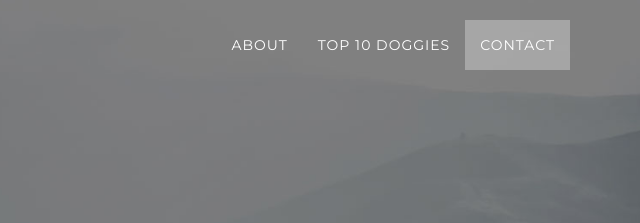
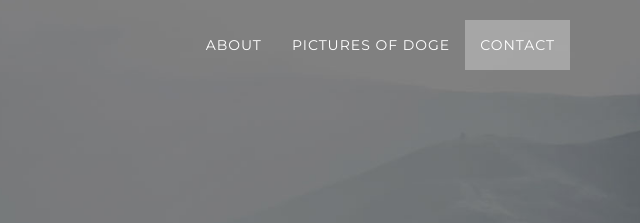
Before and after one commit to kitz2212/gray, a website: page index.html in a window 1280 px wide. Shown: the top 223 px of the page, 640-1280 px from the left. Drawn offline with nearby package versions, Linux system fonts and the light colour scheme; some packages are replaced by stand-ins of ours.

Commit message:
Update index.html

```diff
--- a/index.html
+++ b/index.html
@@ -56,7 +56,7 @@
                         <a class="page-scroll" href="#about">About</a>
                     </li>
                     <li>
-                        <a class="page-scroll" href="#top 10 Doggies">Top </span> 10 Doggies</a>
+                        <a class="page-scroll" href="#Pictures of Doge">Pictures of Doge</a>
                     </li>
                     <li>
                         <a class="page-scroll" href="#contact">Contact</a>
```
